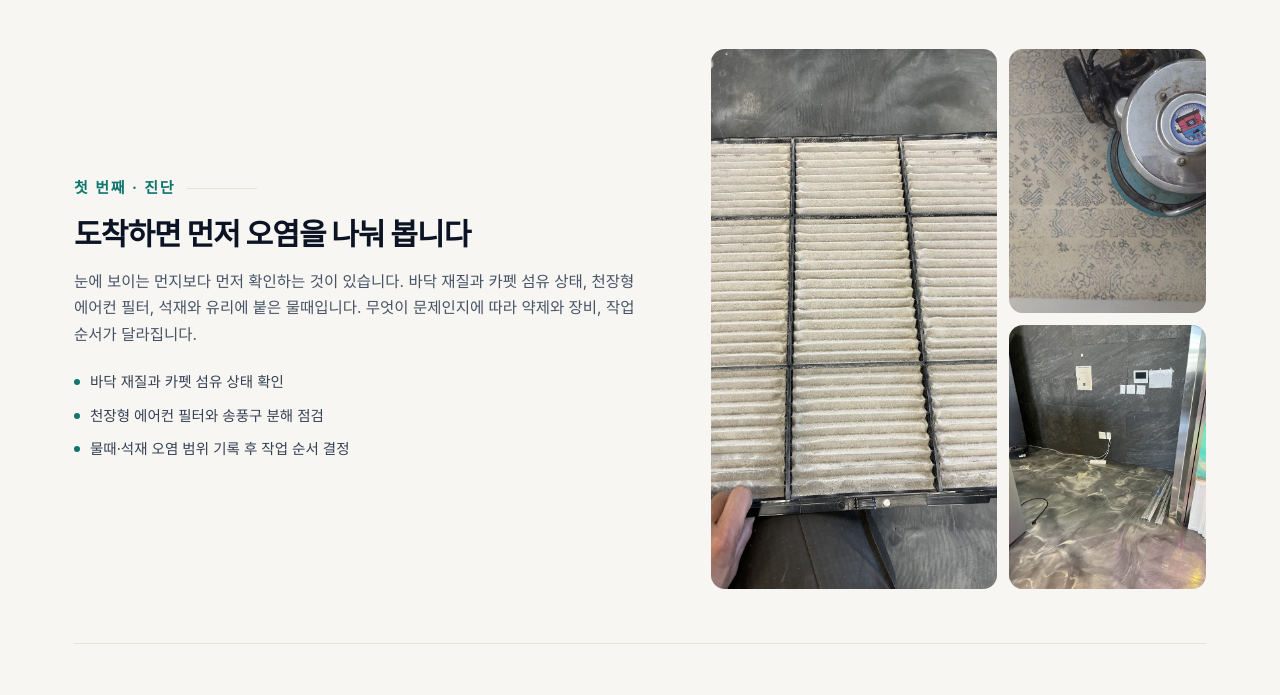
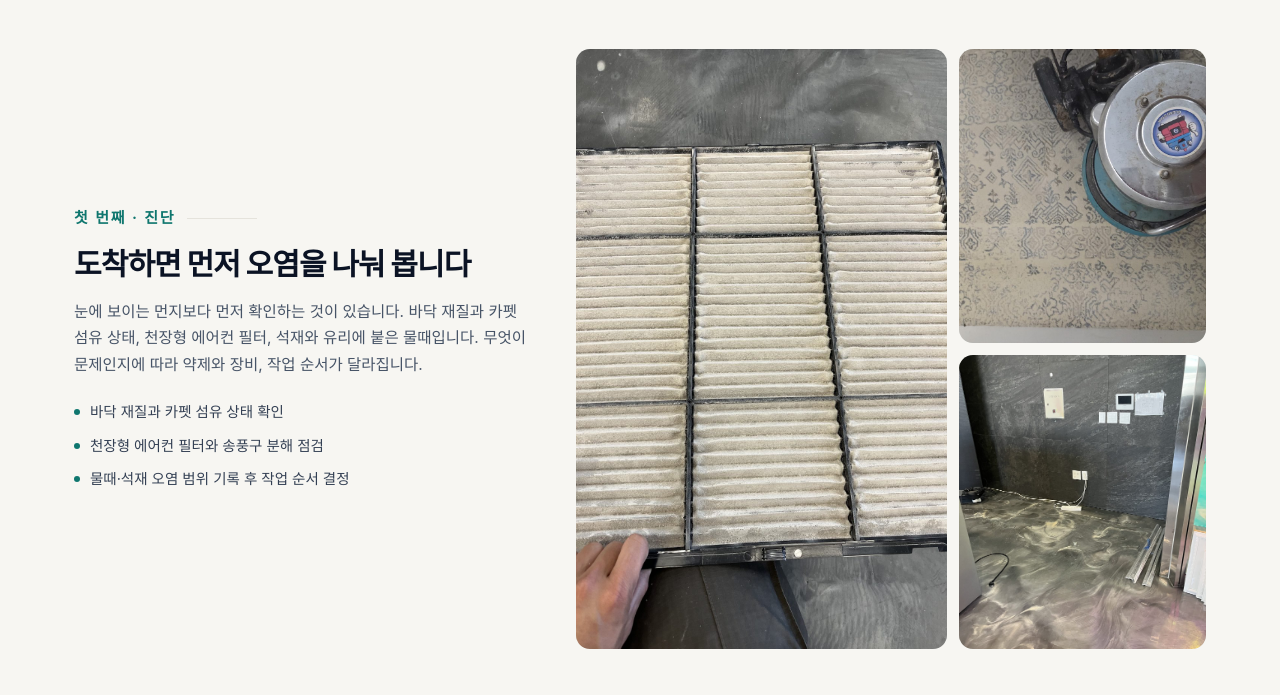
Before and after one commit to storygwon/CleanArtist, a plain HTML site: page index.html in a window 1280 px wide. Shown: the part 1348-2043 px from the top of the page. Drawn offline with Linux system fonts and the light colour scheme; a web font is replaced by a local one.

Commit message:
현장 단계 사진 크기 확대

```diff
--- a/index.html
+++ b/index.html
@@ -128,7 +128,7 @@
 
     /* 현장 이야기 - 단계 */
     .stage {
-      display: grid; grid-template-columns: 1.08fr 0.92fr; gap: 56px; align-items: center;
+      display: grid; grid-template-columns: 0.84fr 1.16fr; gap: 46px; align-items: center;
       padding: 54px 0; border-top: 1px solid var(--line);
     }
     .stage:first-of-type { border-top: none; padding-top: 0; }
@@ -146,7 +146,7 @@
     .stage-list { list-style: none; display: grid; gap: 9px; font-size: 14.5px; color: #344054; }
     .stage-list li { display: flex; gap: 10px; align-items: flex-start; }
     .stage-list li::before { content: ""; width: 6px; height: 6px; border-radius: 50%; background: var(--accent); margin-top: 9px; flex-shrink: 0; }
-    .stage-media { display: grid; grid-template-columns: 1.45fr 1fr; grid-template-rows: 1fr 1fr; gap: 12px; height: 540px; }
+    .stage-media { display: grid; grid-template-columns: 1.5fr 1fr; grid-template-rows: 1fr 1fr; gap: 12px; height: 600px; }
     .stage-media figure { margin: 0; overflow: hidden; border-radius: 14px; background: #e6e9e6; }
     .stage-media img { width: 100%; height: 100%; object-fit: cover; cursor: zoom-in; transition: transform .7s cubic-bezier(.2,.7,.3,1); }
     .stage-media figure:hover img { transform: scale(1.04); }
```
